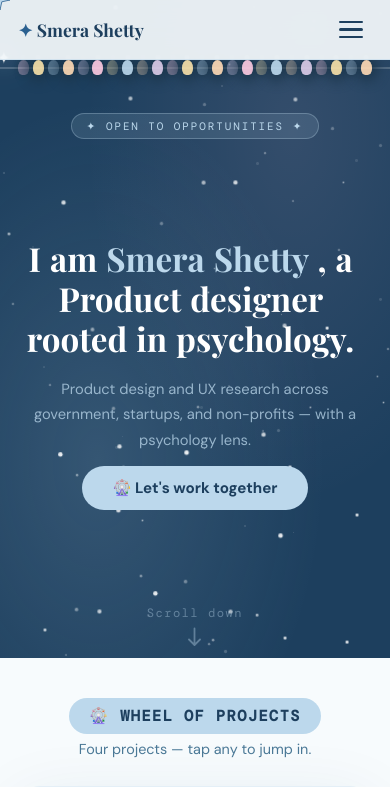
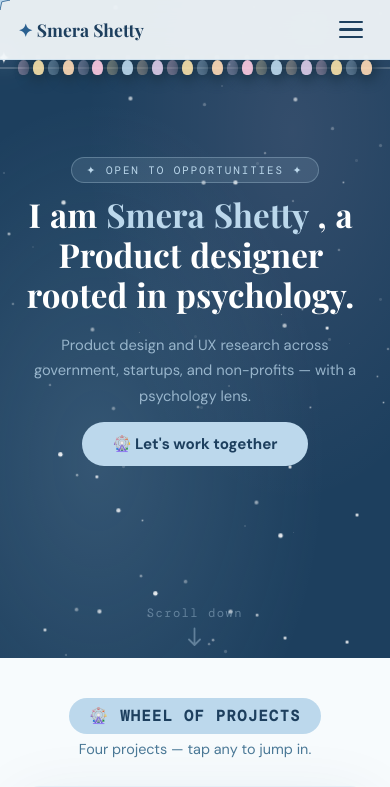
Before and after one commit to smerashetty99/portfolio-site, a plain HTML site: page portfolio-site/index.html in a window 390 px wide. Shown: the top 787 px of the page. Drawn offline with nearby package versions, Linux system fonts and the light colour scheme; animation ran at ten frames a second; a script that the page names is missing; a web font is replaced by a local one.

Commit message:
Add files via upload

```diff
--- a/portfolio-site/style.css
+++ b/portfolio-site/style.css
@@ -211,7 +211,7 @@ nav {
 
 .gate {
   position: relative; z-index: 2;
-  text-align: center; padding: 20px 40px 65px;
+  text-align: center; padding: 0 40px 65px;
   max-width: 820px;
 }
 /* Flows normally above the heading so it never overlaps at short/odd
@@ -1096,7 +1096,7 @@ nav.nav-open .nav-toggle span:nth-child(3) { transform: translateY(-7.5px) rotat
   .nav-links .nav-cta { margin-top: 8px; }
 
   #hero { height: auto; min-height: 78vh; padding-bottom: 56px; }
-  .gate { padding: 88px 24px 64px; }
+  .gate { padding: 0 24px 64px; }
   .gate-sign { font-size: 0.68rem; padding: 5px 14px; }
   .gate h1 { font-size: clamp(1.9rem, 8.5vw, 2.6rem); }
   .gate-subtitle { font-size: 0.92rem; }
```
